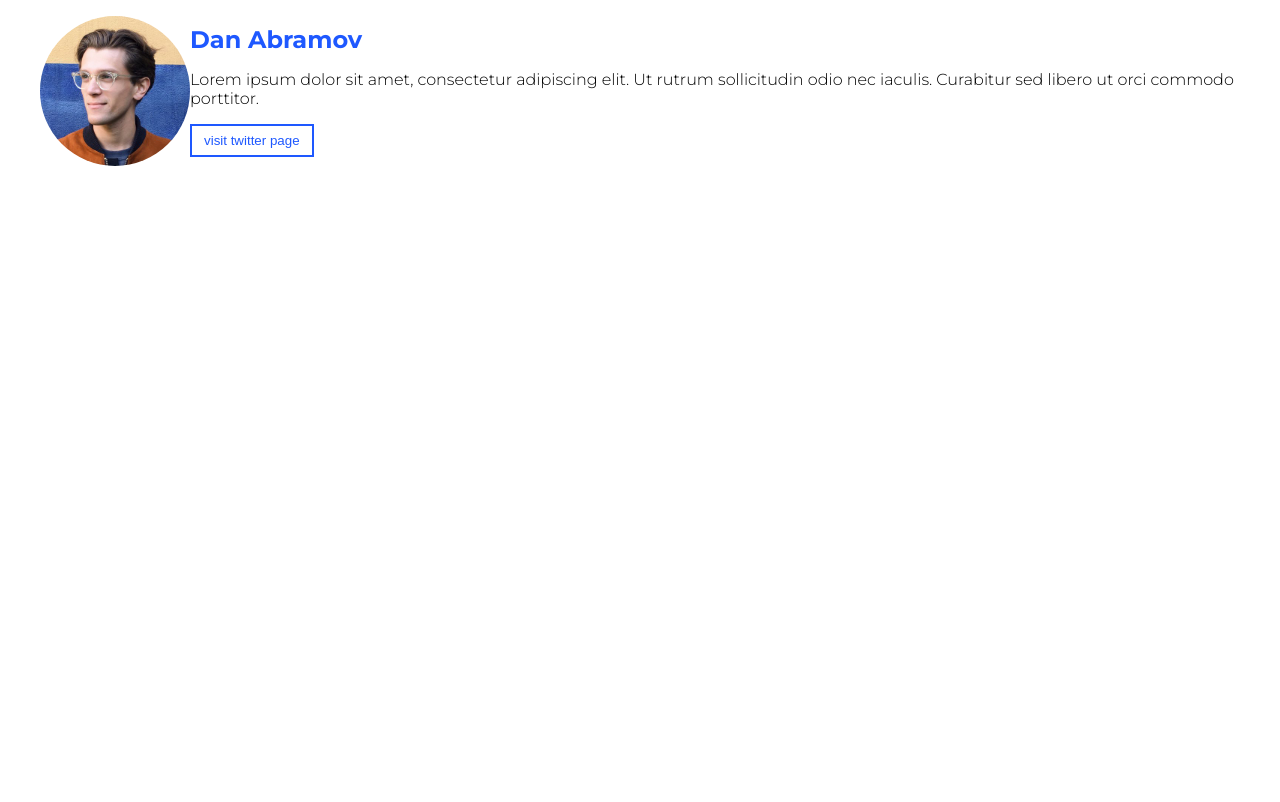
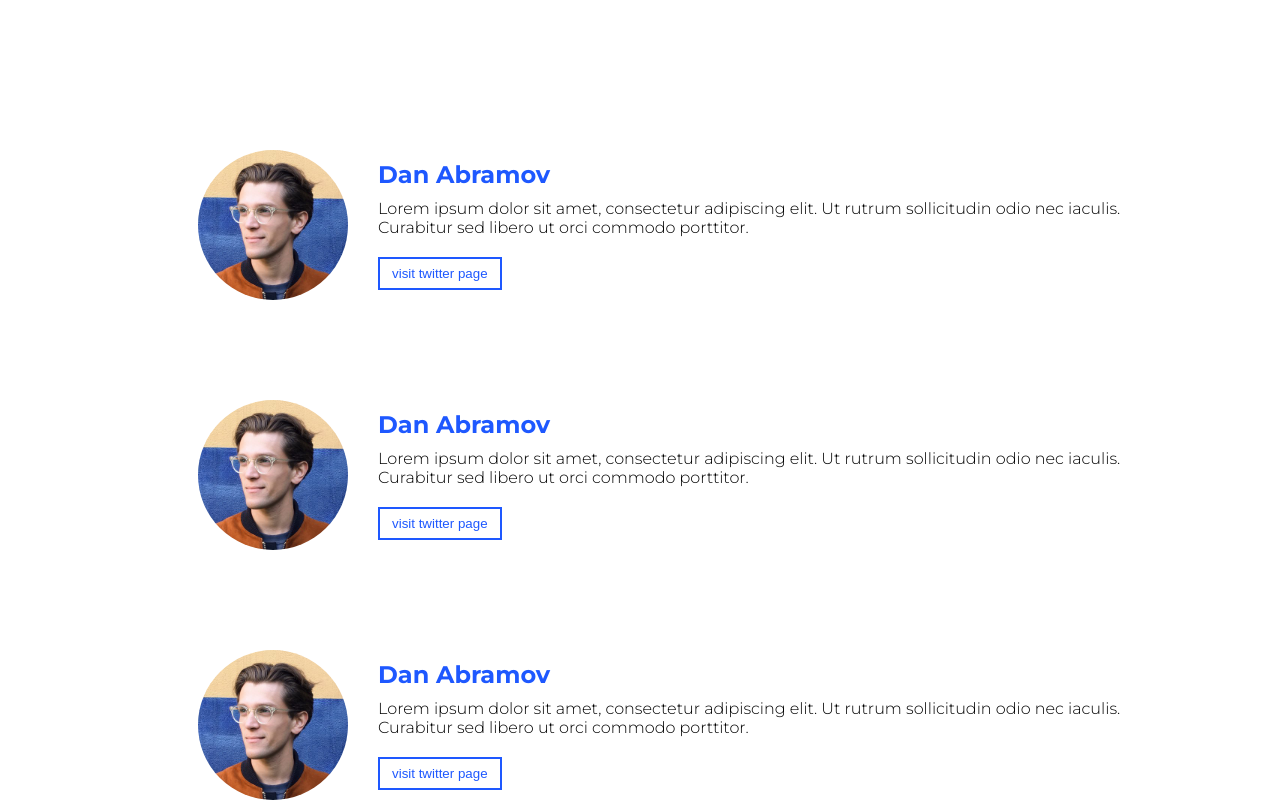
Before and after one commit to grzesiekS/react_kurs, a React (Create React App) app in the folder 02/: page / in a window 1280 px wide. Shown: the top 802 px of the page. Built offline with nearby package versions, Linux system fonts and the light colour scheme.

Commit message:
Add styles for ListItem and ListWrapper component

```diff
--- a/02/src/components/ListWrapper/ListItem/ListItem.css
+++ b/02/src/components/ListWrapper/ListItem/ListItem.css
@@ -1,12 +1,13 @@
 .listItem__wrapper {
   list-style: none;
-  padding: 0;
-  margin: 0;
+  padding: 50px 30px;
   display: flex;
   align-items: center;
 }
 
 .listItem__image {
+  flex-shrink: 0;
+  margin-right: 30px;
   width: 150px;
   height: 150px;
   border-radius: 50%;
@@ -19,6 +20,7 @@
 }
 
 .listItem__description {
+  margin: 10px 0 20px;
   font-weight: 300;
 }
 
--- /dev/null
+++ b/02/src/components/ListWrapper/ListWrapper.css
@@ -0,0 +1,4 @@
+.listWrapper__wrapper {
+  width: 80vw;
+  margin: 100px auto 0;
+}
--- a/02/src/components/ListWrapper/ListWrapper.js
+++ b/02/src/components/ListWrapper/ListWrapper.js
@@ -1,9 +1,13 @@
 import React from 'react';
 
+import './ListWrapper.css';
 import ListItem from './ListItem/ListItem'
 
 const ListWrapper = () => (
-  <ul>
+  <ul className='listWrapper__wrapper'>
+    <ListItem />
+    <ListItem />
+    <ListItem />
     <ListItem />
   </ul>
 );
```
